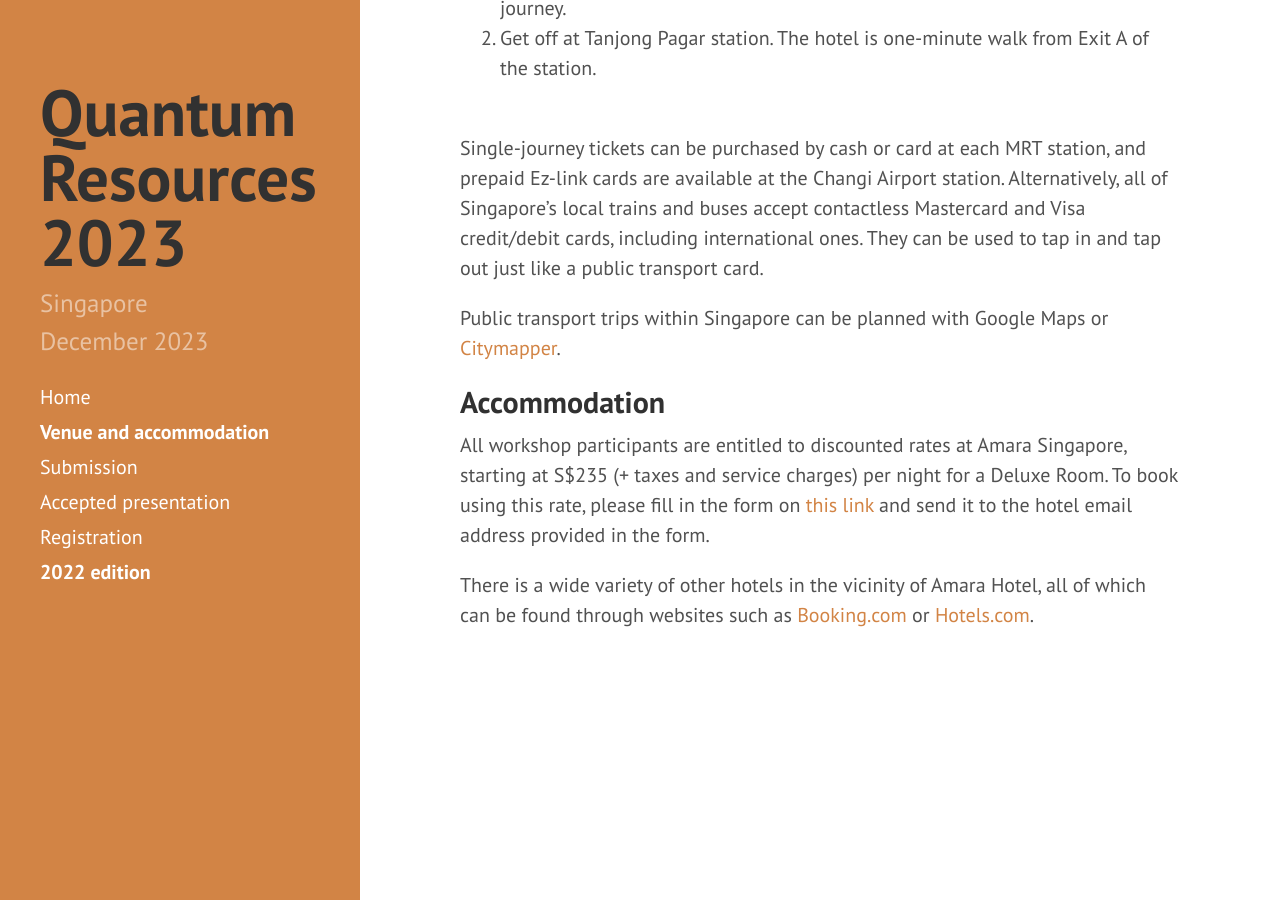
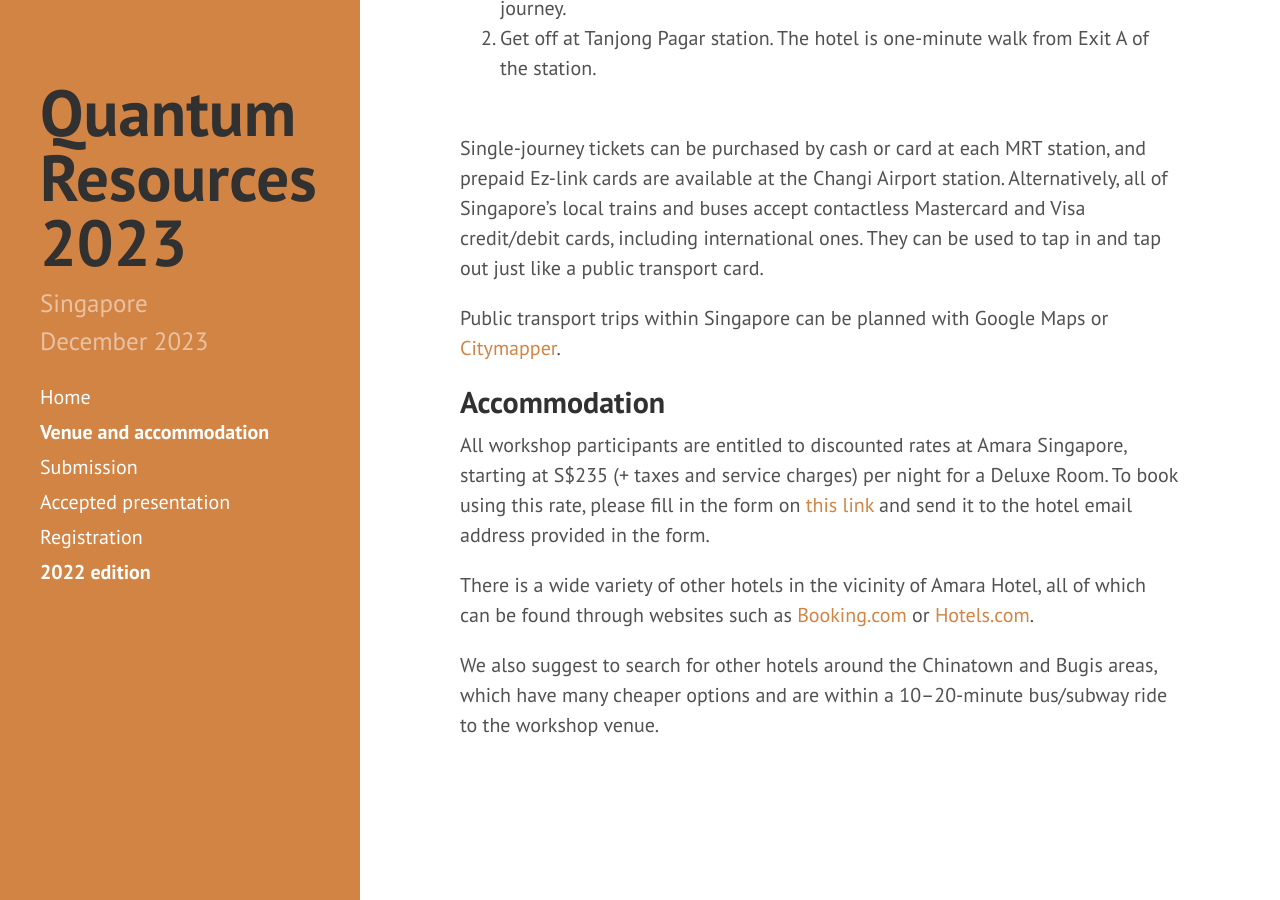
Before and after one commit to RyujiPat2/RyujiPat2.github.io, a Jekyll site: the page built from venue.md, in a window 1280 px wide and 900 px high, scrolled down 1637 px. Built offline with Jekyll 4.4.1, drawn with Linux system fonts in a browser that asks for light colours; nearby versions of some CDN libraries.

Commit message:
Update venue.md

```diff
--- a/venue.md
+++ b/venue.md
@@ -44,7 +44,7 @@ All workshop participants are entitled to discounted rates at Amara Singapore, s
 There is a wide variety of other hotels in the vicinity of Amara Hotel, all of which can be found through websites such as [Booking.com](https://www.booking.com/searchresults.en-gb.html?checkin=2022-12-04;checkout=2022-12-09;dest_id=8159;dest_type=district;srpvid=1d2060e357470057;ss=Clarke%20Quay&#) or [Hotels.com](https://sg.hotels.com/search.do?resolved-location=NEIGHBORHOOD%3A1771966%3AUNKNOWN%3AUNKNOWN&destination-id=1771966&q-destination=Clarke%20Quay,%20Singapore,%20Singapore&q-check-in=2022-12-04&q-check-out=2022-12-09&q-rooms=1&q-room-0-adults=1&q-room-0-children=0).
 
 
-<!-- We also suggest to search for other hotels around the Chinatown and Bugis areas, which have many cheaper options and are within a 10&ndash;15-minute bus ride to the workshop venue. -->
+We also suggest to search for other hotels around the Chinatown and Bugis areas, which have many cheaper options and are within a 10&ndash;20-minute bus/subway ride to the workshop venue.
 
 <!-- ## Workshop dinner
 
```
